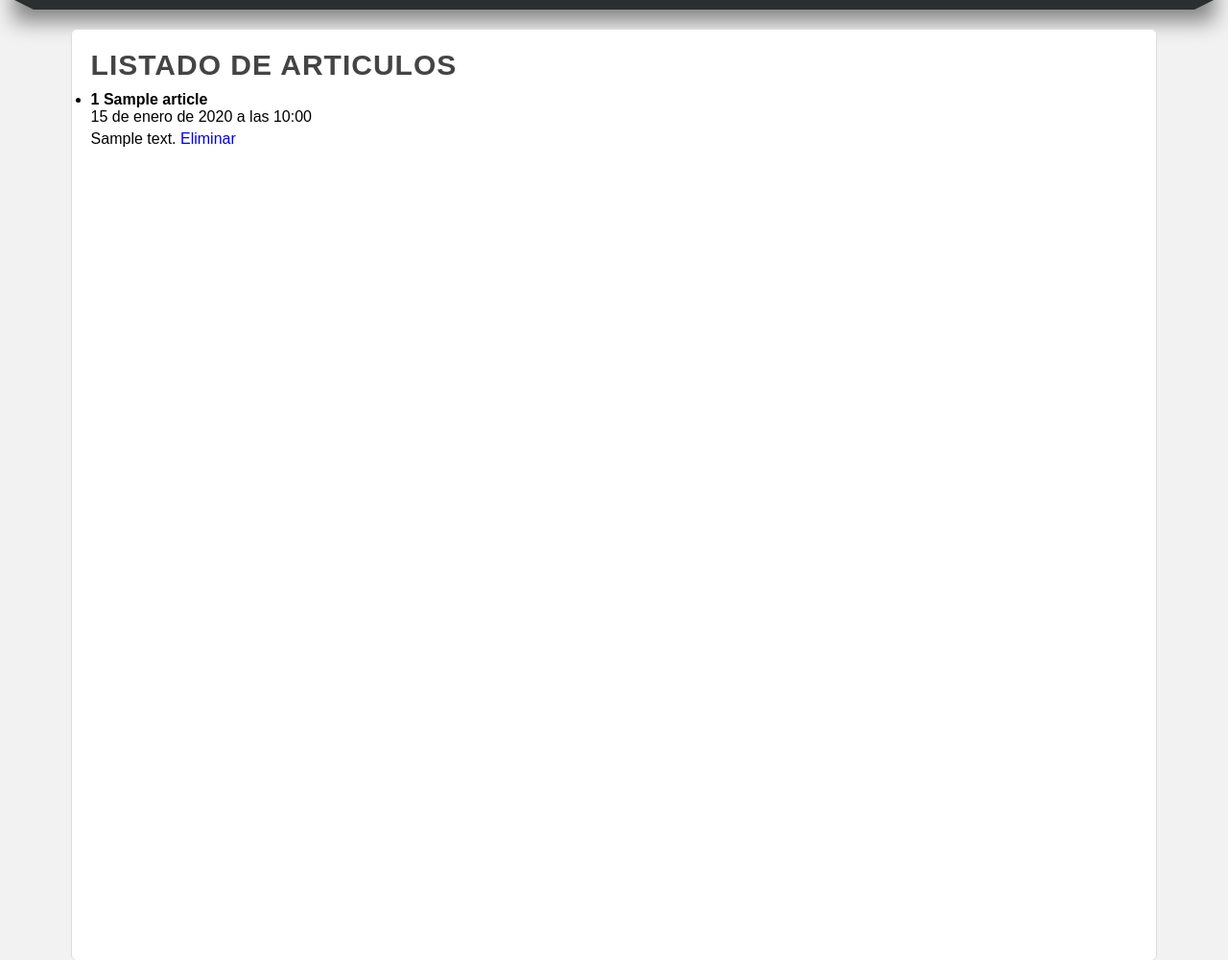
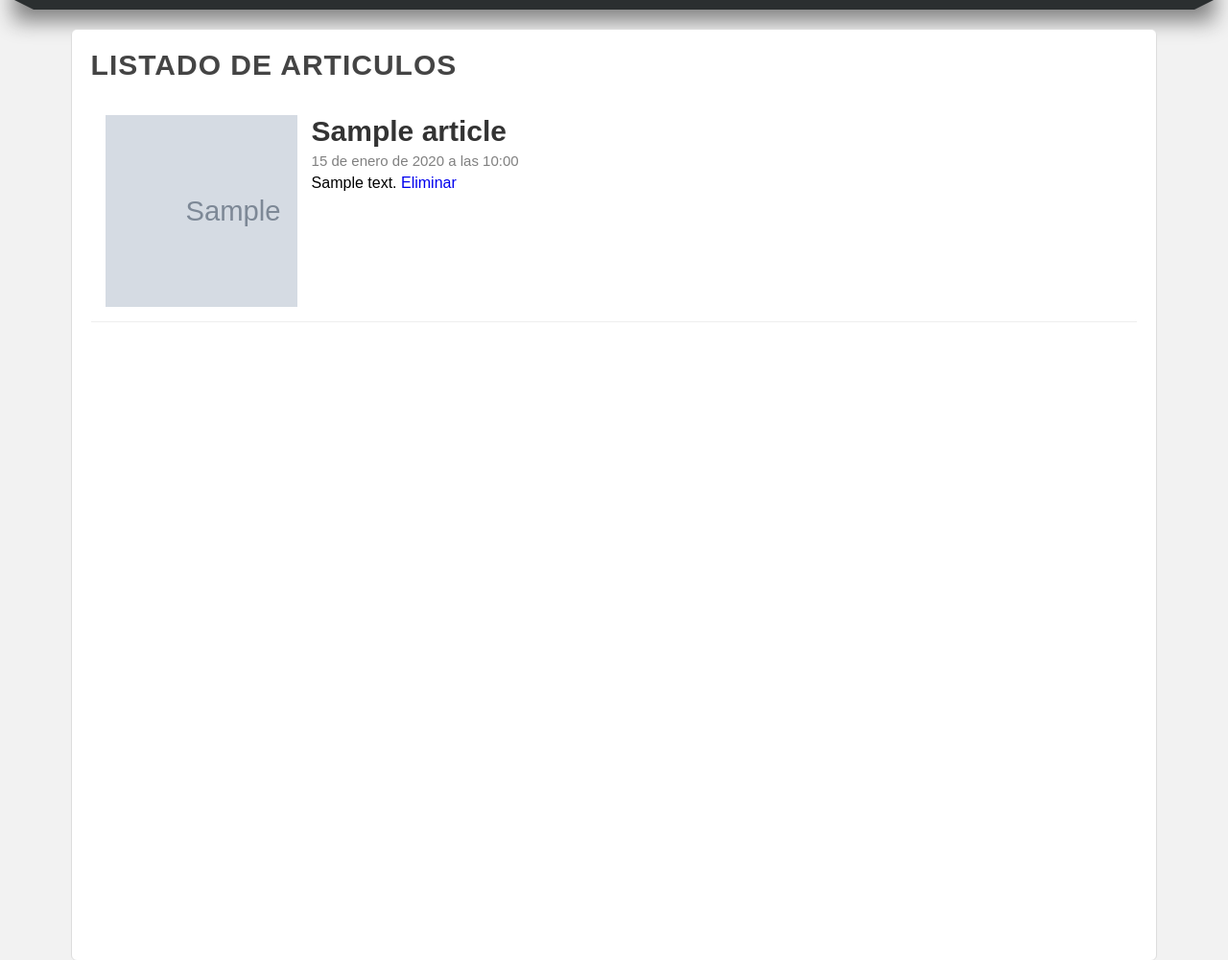
Before and after one commit to jcmedinanix/Python-course, a Django app: page /articulos/ in a window 1280 px wide. Shown: the part 182-1183 px from the top of the page at 96% size. Run offline with Django 4.2, Linux system fonts and the light colour scheme; tables that the repository leaves empty hold one stand-in row (values such as "Sample post"); grey boxes marked "Sample" are stand-in pictures; parts of the project's set-up code (start-up, migrations or seed data) failed here and were passed over.

Commit message:
actualizacion27-10

```diff
--- a/AprendiendoDjango/AprendiendoDjango/settings.py
+++ b/AprendiendoDjango/AprendiendoDjango/settings.py
@@ -11,6 +11,7 @@ https://docs.djangoproject.com/en/4.1/ref/settings/
 """
 
 from pathlib import Path
+import os
 
 # Build paths inside the project like this: BASE_DIR / 'subdir'.
 BASE_DIR = Path(__file__).resolve().parent.parent
@@ -132,3 +133,8 @@ STATIC_URL = 'static/'
 # https://docs.djangoproject.com/en/4.1/ref/settings/#default-auto-field
 
 DEFAULT_AUTO_FIELD = 'django.db.models.BigAutoField'
+
+
+#Media Files
+MEDIA_URL ='/media/'
+MEDIA_ROOT = os.path.join(BASE_DIR,'media')
--- a/AprendiendoDjango/AprendiendoDjango/urls.py
+++ b/AprendiendoDjango/AprendiendoDjango/urls.py
@@ -15,6 +15,7 @@ Including another URLconf
 """
 from django.contrib import admin
 from django.urls import path
+from django.conf import settings
 #from miapp import views
 import miapp.views
 
@@ -38,3 +39,9 @@ urlpatterns = [
     path('create_article/',miapp.views.create_article,name='create-article'),
     path('create-full-article/',miapp.views.create_full_article,name='create_full'),
 ]
+
+#Configuracion para cargar imagenes
+
+if settings.DEBUG:
+    from django.conf.urls.static import static
+    urlpatterns += static(settings.MEDIA_URL, document_root=settings.MEDIA_ROOT)
--- a/AprendiendoDjango/miapp/models.py
+++ b/AprendiendoDjango/miapp/models.py
@@ -1,3 +1,4 @@
+from distutils.command.upload import upload
 from email.policy import default
 from tabnanny import verbose
 from django.db import models
@@ -7,7 +8,7 @@ from django.db import models
 class Article(models.Model):
     title = models.CharField(max_length=150,verbose_name="Titulo")
     content = models.TextField(verbose_name="Contenido")
-    image = models.ImageField(default='null',verbose_name="Miniatura")
+    image = models.ImageField(default='null',verbose_name="Miniatura",upload_to="articles")
     public = models.BooleanField(verbose_name="Publicado?")
     created_at = models.DateTimeField(auto_now_add=True,verbose_name="Creado")
     updated_at = models.DateTimeField(auto_now=True,verbose_name="Actualizado")
--- a/AprendiendoDjango/miapp/static/css/styles.css
+++ b/AprendiendoDjango/miapp/static/css/styles.css
@@ -17,6 +17,10 @@ body{
     background-color: #F2F2F2;
 }
 
+.clearfix{
+    clear: both;
+    float: none;
+}
 /*Estilos Cabecera*/
 
 header{
@@ -200,3 +204,41 @@ footer{
     text-align: center;
     margin-bottom: 8px;
 }
+
+.article-item{
+    margin-bottom: 20px;
+    margin-top: 20px;
+    padding: 15px;
+    border-bottom: 1px solid #eee;
+    clear: both;
+}
+
+.article-item .image{
+    width: 200px;
+    height: 200px;
+    float: left;
+    overflow: hidden;
+}
+
+.article-item .data{
+    float: left;
+    padding: 15px;
+    padding-top: 0px;
+}
+.article-item .image img{
+    height: 200px;
+}
+
+.article-item h2{
+    display: block;
+    font-size: 30px;
+    color: #333;
+    margin-bottom: 5px;
+}
+
+.article-item spam.date{
+
+    font-size: 15px;
+    color: gray;
+
+}
--- a/AprendiendoDjango/miapp/templates/articulos.html
+++ b/AprendiendoDjango/miapp/templates/articulos.html
@@ -12,16 +12,26 @@ Listado de Articulos
         </div>
     {% endfor %}
 {% endif %}
-<UL>
+
        {% for articulo in articulos %}
-            <li>
-                <h4>{{ articulo.id}} {{ articulo.title}}</h4>
-                <spam>{{ articulo.created_at  }}</spam>
-                <p>{{ articulo.content }}
-                    <a href="{% url 'borrar-articulo' articulo.id %}"> Eliminar </a>
-                </p>
-            </li>
-            <br/>
+
+            <article class="article-item">
+                {% if articulo.image != 'null' and articulo.image.url|length >= 1 %}
+                    <div class="image">
+                        <img src="{{articulo.image.url}}" />
+                    </div>
+                {% endif %}
+                    <div class="data">
+                        <h2>{{ articulo.title}}</h2>
+                        <spam class="date">{{ articulo.created_at  }}</spam>
+                        <p>{{ articulo.content }}
+                            <a href="{% url 'borrar-articulo' articulo.id %}"> Eliminar </a>
+                        </p>
+                    </div>
+
+                    <div class="clearfix"></div>
+            </article>
+
        {% endfor %}
-</UL>
+
 {% endblock %}
--- a/AprendiendoDjango/miapp/views.py
+++ b/AprendiendoDjango/miapp/views.py
@@ -87,6 +87,7 @@ def articulos(request):
         Q(title__contains="2") | Q(title__contains="1")
     )
     articulos = Article.objects.all()
+    articulos = Article.objects.filter(public='True').order_by('-id')
     return render(request,'articulos.html',{
         'articulos' : articulos
     })
```
Also changed, not shown: AprendiendoDjango/media/articles/CAM00828.jpg (added), AprendiendoDjango/media/articles/WhatsApp_Image_2022-10-04_at_4.47.51_PM.jpeg (added).
